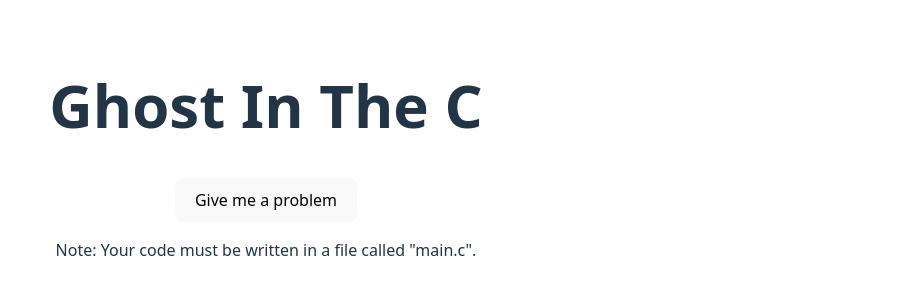
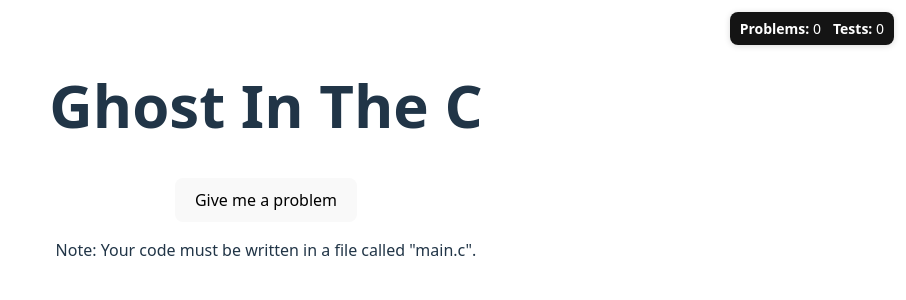
Before and after one commit to piroar/Project-Ghost-in-the-C, a React (Vite) app in the folder web/: page / in a window 1280 px wide. Shown: the top 300 px of the page, without its empty margins (374-1280 px from the left). Built offline with nearby package versions, Linux system fonts and the light colour scheme.

Commit message:
added variables that count how many exercises the user asked and how many times he asked for tests

```diff
--- a/web/src/App.tsx
+++ b/web/src/App.tsx
@@ -1,5 +1,5 @@
 // App.tsx
-import { useState } from 'react';
+import { useState, useEffect } from 'react';
 import './App.css';
 
 interface UnitTest {
@@ -24,8 +24,26 @@ function App() {
   const [loading, setLoading] = useState<boolean>(false);
   const [error, setError] = useState<string | null>(null);
   const [testing, setTesting] = useState<boolean>(false);
+  const [problemCount, setProblemCount] = useState<number>(() => Number(window.localStorage.getItem('problemCount')) || 0);
+  const [testCount, setTestCount] = useState<number>(() => Number(window.localStorage.getItem('testCount')) || 0);
+
+  // Reset counters on initial load (so each time you open the website they start at 0)
+  useEffect(() => {
+    try {
+      window.localStorage.setItem('problemCount', '0');
+      window.localStorage.setItem('testCount', '0');
+    } catch {}
+    setProblemCount(0);
+    setTestCount(0);
+  }, []);
 
   const fetchProblem = async () => {
+    // increment press counter and persist
+    setProblemCount((prev) => {
+      const next = prev + 1;
+      try { window.localStorage.setItem('problemCount', String(next)); } catch {};
+      return next;
+    });
     setLoading(true);
     setError(null);
     setProblemDescription(null);
@@ -61,6 +79,12 @@ function App() {
   };
 
   const runTests = async () => {
+    // increment press counter and persist
+    setTestCount((prev) => {
+      const next = prev + 1;
+      try { window.localStorage.setItem('testCount', String(next)); } catch {};
+      return next;
+    });
     if (!unitTests || unitTests.length === 0) {
       setTestResults("No unit tests available to run.");
       return;
@@ -153,6 +177,10 @@ function App() {
 
   return (
     <div>
+      <div className="counter-box">
+        <div><strong>Problems:</strong> {problemCount}</div>
+        <div><strong>Tests:</strong> {testCount}</div>
+      </div>
       <div>
         <h1>Ghost In The C</h1>
 
--- a/web/src/index.css
+++ b/web/src/index.css
@@ -66,3 +66,20 @@ button:focus-visible {
     background-color: #f9f9f9;
   }
 }
+
+/* Counter box (moved from inline styles in App.tsx) */
+.counter-box {
+  position: fixed;
+  top: 12px;
+  right: 12px;
+  background: rgba(0, 0, 0, 0.92);
+  padding: 6px 10px;
+  border-radius: 8px;
+  box-shadow: 0 1px 6px rgba(0, 0, 0, 0.15);
+  z-index: 1000;
+  font-size: 14px;
+  display: flex;
+  gap: 12px;
+  align-items: center;
+  color: #fff;
+}
```
